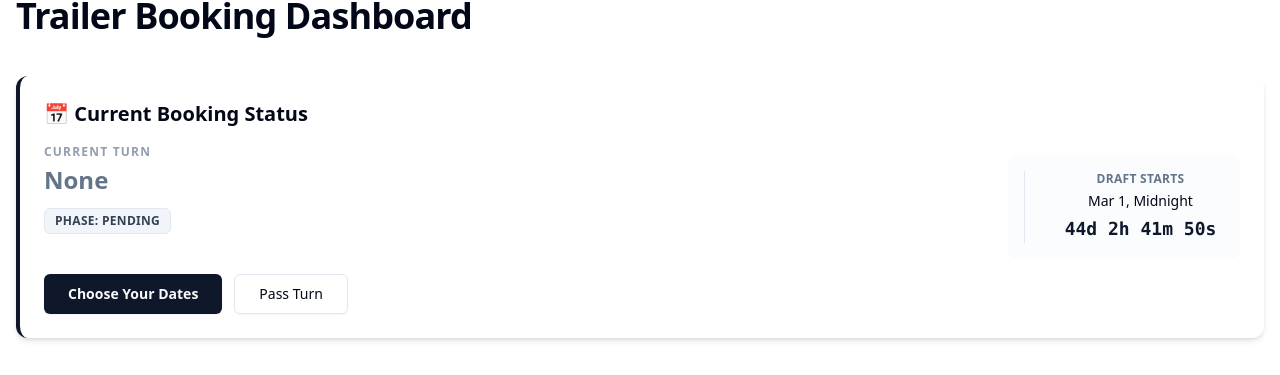
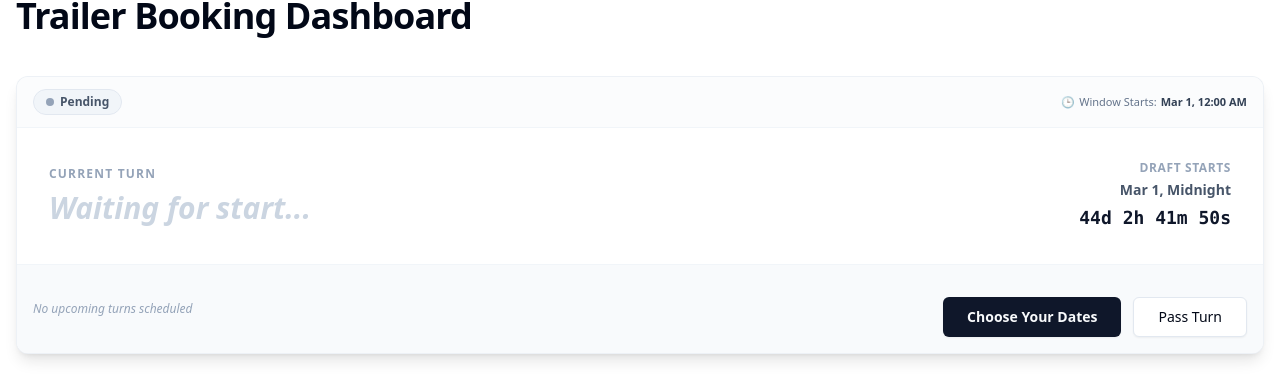
Before and after one commit to bryhudson/honeymoon-haven, a React (Vite) app: page / in a window 1280 px wide. Shown: the part 141-516 px from the top of the page. Built offline with nearby package versions, Linux system fonts and the light colour scheme; no server answers; the database is empty; sample sign-in values are in the browser's storage.

Commit message:
Retry: Hero Status Card

```diff
--- a/package.json
+++ b/package.json
@@ -1,7 +1,7 @@
 {
   "name": "hhr",
   "private": true,
-  "version": "2.68.59",
+  "version": "2.68.60",
   "type": "module",
   "homepage": "https://hhr-trailer-booking.web.app",
   "scripts": {
--- a/src/components/dashboard/StatusCard.jsx
+++ b/src/components/dashboard/StatusCard.jsx
@@ -5,121 +5,122 @@ import { Tent } from 'lucide-react';
 import { CABIN_OWNERS } from '../../lib/shareholders';
 
 export function StatusCard({ status, children }) {
+    const isPreDraft = status.phase === 'PRE_DRAFT';
+    const targetDate = isPreDraft ? status.draftStart : status.windowEnds;
+    const label = isPreDraft ? "Draft Starts" : "Time Remaining";
+
     return (
-        <div className={`bg-card p-4 md:p-6 rounded-xl shadow-md border-l-4 flex flex-col md:flex-row justify-between items-center gap-4 transition-colors duration-500 ${status.isGracePeriod ? 'border-l-amber-400 bg-amber-50/10' : 'border-l-primary'}`}>
-            <div className="flex-1 w-full relative">
-                <div className="flex items-center gap-3">
-                    <h2 className="text-xl font-bold flex items-center gap-2">
-                        📅 Current Booking Status
+        <div className="bg-white rounded-xl shadow-lg border border-slate-200/60 overflow-hidden transition-all duration-300">
+            {/* Header: Badges & System Status */}
+            <div className="bg-slate-50/50 px-4 py-3 border-b border-slate-100 flex flex-wrap justify-between items-center gap-3">
+                <div className="flex items-center gap-2">
+                    <span className="inline-flex items-center gap-1.5 rounded-full bg-slate-100 px-3 py-1 text-xs font-bold text-slate-600 border border-slate-200">
+                        <span className={`h-2 w-2 rounded-full ${status.activePicker ? 'bg-green-500' : 'bg-slate-400'}`}></span>
+                        {status.phase === 'PRE_DRAFT' ? 'Pending' : status.phase?.replace('_', ' ')}
+                    </span>
+                    {status.isSeasonStart && (
+                        <span className="inline-flex items-center rounded-full bg-blue-100 px-3 py-1 text-xs font-bold text-blue-700 border border-blue-200">
+                            🚀 Season Start
+                        </span>
+                    )}
+                </div>
+                {status.officialStart && (
+                    <div className="text-[11px] font-medium text-slate-500 flex items-center gap-1">
+                        <span>🕒</span>
+                        {status.isSeasonStart ? 'Season Starts' : 'Window Starts'}: <span className="text-slate-700 font-bold">{format(status.officialStart, 'MMM d, h:mm a')}</span>
+                    </div>
+                )}
+            </div>
+
+            {/* Hero Content: Active Turn & Timer */}
+            <div className="p-6 md:p-8 flex flex-col md:flex-row justify-between items-center gap-8 relative">
+                {/* Active Player (Left) */}
+                <div className="flex-1 w-full md:w-auto relative z-10">
+                    <div className="mb-2 flex items-center gap-2">
+                        <h2 className="text-xs font-bold text-slate-400 uppercase tracking-widest">
+                            Current Turn
                         </h2>
                         {status.activePicker && (
-                        <span className="flex h-3 w-3 relative">
-                            <span className="animate-ping absolute inline-flex h-full w-full rounded-full bg-blue-500 opacity-75"></span>
-                            <span className="relative inline-flex rounded-full h-3 w-3 bg-blue-600"></span>
+                            <span className="relative flex h-2 w-2">
+                                <span className="animate-ping absolute inline-flex h-full w-full rounded-full bg-blue-400 opacity-75"></span>
+                                <span className="relative inline-flex rounded-full h-2 w-2 bg-blue-500"></span>
                             </span>
                         )}
                     </div>
 
-                <div className="mt-4 mb-6 relative">
-                    <p className="text-xs text-muted-foreground uppercase tracking-widest font-black mb-1 opacity-70">Current Turn</p>
-                    <div className="flex items-center gap-3 flex-wrap w-full">
                     {status.activePicker ? (
-                            <div className="flex w-full items-center bg-white/50 border border-slate-200/60 rounded-xl shadow-sm overflow-hidden backdrop-blur-sm group hover:border-orange-200 transition-colors">
-                                {/* Cabin Section */}
-                                <div className="bg-orange-50/80 px-4 py-3 border-r border-orange-100/50 flex items-center justify-center gap-2 group-hover:bg-orange-100/50 transition-colors">
-                                    <Tent className="w-5 h-5 text-orange-600 fill-orange-600/20" />
-                                    <span className="font-bold text-orange-800 text-lg">
-                                        #{CABIN_OWNERS.find(o => o.name === status.activePicker)?.cabin || "?"}
-                                    </span>
+                        <div className="flex items-center gap-4">
+                            <div className="hidden md:flex flex-col items-center justify-center h-14 w-14 rounded-2xl bg-orange-50 border border-orange-100 text-orange-700 shadow-sm">
+                                <Tent className="w-6 h-6 mb-0.5" />
+                                <span className="text-xs font-bold">#{CABIN_OWNERS.find(o => o.name === status.activePicker)?.cabin || "?"}</span>
                             </div>
-                                {/* Name Section */}
-                                <div className="px-4 py-2 flex-1">
-                                    <span className="text-xl md:text-2xl font-bold text-slate-800 tracking-tight block truncate">
+                            <div>
+                                <h1 className="text-2xl md:text-4xl font-black text-slate-800 tracking-tight leading-tight">
                                     {status.activePicker}
-                                    </span>
+                                </h1>
+                                <div className="md:hidden inline-flex items-center gap-1 mt-1 text-xs font-bold text-orange-700 bg-orange-50 px-2 py-0.5 rounded border border-orange-100">
+                                    <Tent className="w-3 h-3" />
+                                    Cabin #{CABIN_OWNERS.find(o => o.name === status.activePicker)?.cabin || "?"}
+                                </div>
                             </div>
                         </div>
                     ) : (
-                            <span className="text-2xl font-bold text-muted-foreground">None</span>
+                        <div className="text-2xl md:text-3xl font-bold text-slate-300 italic">
+                            Waiting for start...
+                        </div>
                     )}
                 </div>
 
-                    <div className="flex flex-wrap items-center gap-2 mt-3">
-                        <span className="inline-flex items-center rounded-md bg-slate-100 px-2.5 py-1 text-xs font-bold text-slate-700 uppercase tracking-wide border border-slate-200">
-                            Phase: {status.phase === 'PRE_DRAFT' ? 'Pending' : status.phase?.replace('_', ' ')}
-                        </span>
+                {/* Divider (Mobile only) */}
+                <div className="w-full h-px bg-slate-100 md:hidden"></div>
 
-                        {status.isGracePeriod && status.officialStart && !status.isSeasonStart && (
-                            <span className="inline-flex items-center rounded-md bg-amber-100 px-2.5 py-1 text-xs font-bold text-amber-700 border border-amber-200 uppercase tracking-wide animate-in fade-in zoom-in duration-500">
-                                ✨ Early Access
-                            </span>
-                        )}
-                        {status.isSeasonStart && (
-                            <span className="inline-flex items-center rounded-md bg-blue-100 px-2.5 py-1 text-xs font-bold text-blue-700 border border-blue-200 uppercase tracking-wide animate-in fade-in zoom-in duration-500">
-                                🚀 Season Start
-                            </span>
+                {/* Timer (Right) */}
+                {targetDate && !isNaN(new Date(targetDate)) && (
+                    <div className="flex-shrink-0 text-center md:text-right bg-slate-50/80 md:bg-transparent p-4 md:p-0 rounded-xl md:rounded-none w-full md:w-auto border md:border-0 border-slate-100 shadow-sm md:shadow-none">
+                        <div className="text-xs font-bold text-slate-400 uppercase tracking-wider mb-1">
+                            {label}
+                        </div>
+                        <div className="font-variant-numeric tabular-nums text-slate-900">
+                            {(() => {
+                                const d = new Date(targetDate);
+                                if (d.getHours() === 0 && d.getMinutes() === 0) {
+                                    return (
+                                        <div className="flex flex-col md:items-end">
+                                            <span className="text-sm font-bold text-slate-600 mb-1">{format(d, 'MMM d')}, Midnight</span>
+                                        </div>
+                                    );
+                                }
+                                return <div className="text-sm font-bold text-slate-600 mb-1">{format(d, 'MMM d, h:mm a')}</div>;
+                            })()}
+                            <Countdown targetDate={targetDate} key={targetDate instanceof Date ? targetDate.getTime() : targetDate} />
+                        </div>
+                    </div>
                 )}
             </div>
 
-                    {status.isGracePeriod && status.officialStart && (
-                        <p className={`text-[11px] font-bold mt-2 flex items-center gap-1.5 p-2 rounded-lg border w-fit ${status.isSeasonStart ? 'bg-blue-50/50 border-blue-100/50 text-blue-700' : 'bg-amber-50/50 border-amber-100/50 text-amber-700'}`}>
-                            <span>🕒</span>
-                            {status.isSeasonStart ? (
-                                <>Trailer Bookings for {status.officialStart.getFullYear()} Starts <strong>{format(status.officialStart, 'MMM d, h:mm a')}</strong></>
+            {/* Footer: Up Next & Actions */}
+            <div className="bg-slate-50 border-t border-slate-100 p-4 flex flex-col md:flex-row justify-between items-center gap-4 text-sm">
+
+                {/* Up Next Helper */}
+                <div className="flex items-center gap-2 text-slate-500 w-full md:w-auto justify-center md:justify-start">
+                    {status.nextPicker && !isPreDraft ? (
+                        <>
+                            <span className="font-semibold text-slate-400 uppercase text-[10px] tracking-wider">Up Next:</span>
+                            <span className="font-bold text-slate-700">{status.nextPicker}</span>
+                            <span className="text-[10px] text-slate-400 italic">(starts 10am)</span>
+                        </>
                     ) : (
-                                <>Official 48-hour window starts <strong>{format(status.officialStart, 'MMM d, h:mm a')}</strong></>
-                            )}
-                        </p>
+                        <span className="text-slate-400 italic text-xs">No upcoming turns scheduled</span>
                     )}
                 </div>
 
-                {/* Action Buttons Zone */}
+                {/* Actions */}
                 {children && (
-                    <div className="flex gap-3 mt-4">
+                    <div className="flex gap-2 w-full md:w-auto">
                         {children}
                     </div>
                 )}
             </div>
-
-            <div className="flex items-center gap-8 bg-muted/30 p-4 rounded-lg w-full md:w-auto justify-center md:justify-start">
-                {(() => {
-                    const isPreDraft = status.phase === 'PRE_DRAFT';
-                    const targetDate = isPreDraft ? status.draftStart : status.windowEnds;
-                    const label = isPreDraft ? "Draft Starts" : "Time Remaining";
-
-                    if (!targetDate || isNaN(new Date(targetDate))) return null;
-
-                    return (
-                        <div className="text-center border-t md:border-t-0 pt-4 md:pt-0 md:border-l md:pl-8 min-w-[200px]">
-                            <p className="text-xs text-muted-foreground uppercase tracking-wide font-semibold mb-1">
-                                {label} {status.activePicker && <span className="text-blue-600 font-bold block md:inline md:ml-1">{status.activePicker}</span>}
-                            </p>
-                            <p className="text-sm font-medium text-foreground mb-1">
-                                {(() => {
-                                    const d = new Date(targetDate);
-                                    if (d.getHours() === 0 && d.getMinutes() === 0) {
-                                        return (
-                                            <span className="flex flex-col items-center">
-                                                <span>{format(d, 'MMM d')}, Midnight</span>
-                                            </span>
-                                        );
-                                    }
-                                    return format(d, 'MMM d, h:mm a');
-                                })()}
-                            </p>
-                            <Countdown targetDate={targetDate} key={targetDate instanceof Date ? targetDate.getTime() : targetDate} />
-
-                            {status.nextPicker && !isPreDraft && (
-                                <div className="mt-3 pt-3 border-t border-slate-100 w-full">
-                                    <p className="text-[10px] text-muted-foreground uppercase tracking-wider font-bold">Up Next</p>
-                                    <p className="text-xs font-bold text-slate-700">{status.nextPicker}</p>
-                                    <p className="text-[10px] text-muted-foreground/60 italic lowercase">(starts 10am)</p>
-                                </div>
-                            )}
-                        </div>
-                    );
-                })()}
-            </div>
         </div>
     );
 }
--- a/src/pages/Dashboard.jsx
+++ b/src/pages/Dashboard.jsx
@@ -737,7 +737,7 @@ export function Dashboard() {
 
             <div className="mt-12 pt-8 border-t text-center space-y-2">
                 <p className="text-xs text-muted-foreground mb-1">&copy; 2026 Honeymoon Haven Resort</p>
-                <p className="text-[10px] text-muted-foreground/60">v2.68.59 - Schedule Logic</p>
+                <p className="text-[10px] text-muted-foreground/60">v2.68.60 - Hero UI</p>
 
 
             </div>
--- a/src/pages/Login.jsx
+++ b/src/pages/Login.jsx
@@ -142,7 +142,7 @@ export function Login() {
 
                 <p className="text-center mt-8 text-xs text-muted-foreground uppercase tracking-widest font-semibold">
                     &copy; {new Date().getFullYear()} Honeymoon Haven Resort
-                    <p className="text-[10px] text-muted-foreground/60">v2.68.59 - Schedule Logic</p>
+                    <p className="text-[10px] text-muted-foreground/60">v2.68.60 - Hero UI</p>
                 </p>
             </div>
         </div>
```
Lines whose indentation alone changed are shown as unchanged.
